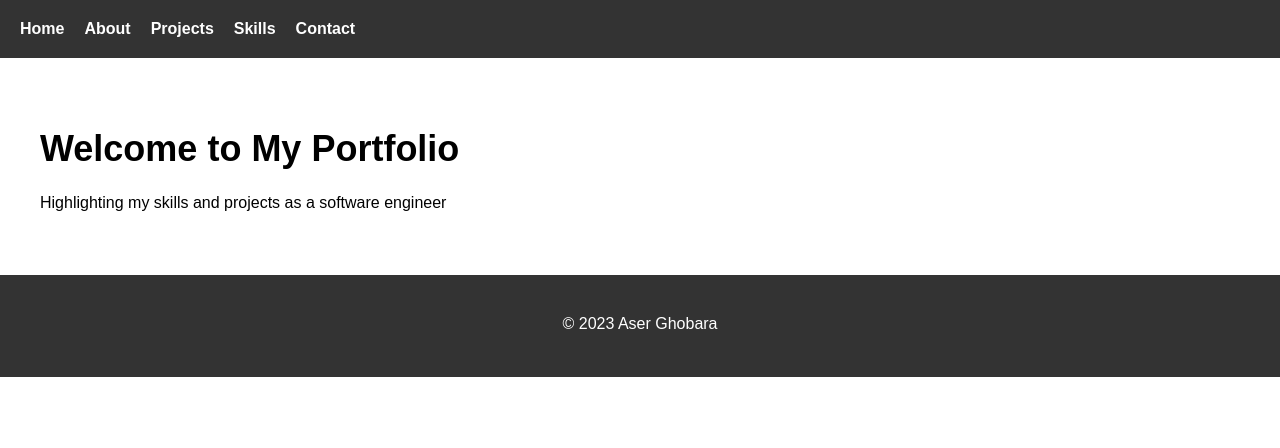
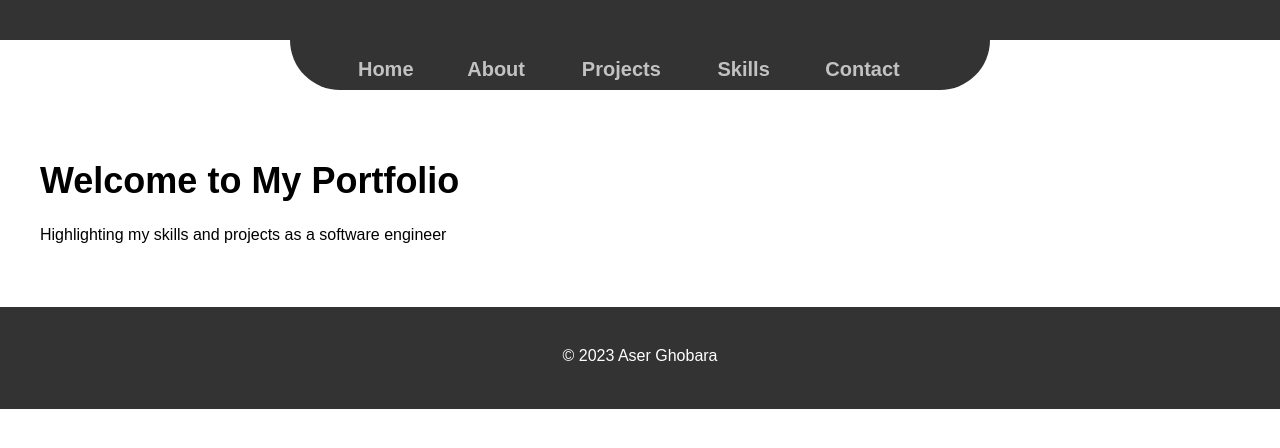
Before and after one commit to Aser-Ghobara/Portfolio, a React (Create React App) app: page / in a window 1280 px wide. Shown: the top 448 px of the page. Built offline with nearby package versions, Linux system fonts and the light colour scheme.

Commit message:
Updated navagation bar.

```diff
--- a/package.json
+++ b/package.json
@@ -14,6 +14,7 @@
     "react-quill": "^2.0.0",
     "react-router-dom": "^6.12.0",
     "react-scripts": "5.0.1",
+    "react-tsparticles": "^2.10.1",
     "uuid": "^9.0.0",
     "web-vitals": "^2.1.4"
   },
--- a/public/index.html
+++ b/public/index.html
@@ -5,7 +5,7 @@
     <link rel="icon" href="%PUBLIC_URL%/favicon.ico" />
     <meta name="viewport" content="width=device-width, initial-scale=1" />
     <meta name="theme-color" content="#000000" />
-    <meta name="description" content="Lotion. Like Notion, but worse." />
+    <meta name="description" content="A website to display Aser's work." />
     <link rel="apple-touch-icon" href="%PUBLIC_URL%/logo192.png" />
     <!--
       manifest.json provides metadata used when your web app is installed on a
@@ -21,7 +21,7 @@
       work correctly both with client-side routing and a non-root public URL.
       Learn how to configure a non-root public URL by running `npm run build`.
     -->
-    <title>Lotion</title>
+    <title>Aser Ghobara's Portfolio</title>
   </head>
   <body>
     <noscript>You need to enable JavaScript to run this app.</noscript>
--- a/src/App.js
+++ b/src/App.js
@@ -8,19 +8,30 @@ import Skills from './Skills';
 import Contact from './Contact';
 
 const App = () => {
+
   return (
     <div className="portfolio">
       <header>
         <nav>
           <ul>
+
+          </ul>
+        </nav>
+      </header>
+    <div className="wheelbox">
+      <div className="half-wheel-container">
+          <nav>
+            <ul>
             <li><Link to="/">Home</Link></li>
             <li><Link to="/about">About</Link></li>
             <li><Link to="/projects">Projects</Link></li>
             <li><Link to="/skills">Skills</Link></li>
             <li><Link to="/contact">Contact</Link></li>
-          </ul>
-        </nav>
-      </header>
+            </ul>
+          </nav>
+        </div>
+    </div>
+
 
       <main>
         <Routes>
@@ -37,6 +48,6 @@ const App = () => {
       </footer>
     </div>
   );
-}
+};
 
 export default App;
--- a/src/index.css
+++ b/src/index.css
@@ -19,21 +19,30 @@ nav ul {
   margin: 0;
   padding: 0;
   display: flex;
+  justify-content: center;
+  position: relative; /* Needed for z-index stacking */
 }
 
 nav li {
-  margin-right: 20px;
+  margin-left: 10px;
+  margin-right: 30px;
+  transition: transform 0.3s ease; /* Smooth animation for scaling */
+  font-size: 25px;
 }
 
 nav a {
   color: #fff;
   text-decoration: none;
   font-weight: bold;
-  transition: color 0.3s ease;
 }
 
-nav a:hover {
-  color: #ff6600;
+nav li:hover {
+  transform: scale(1.5); /* Enlarge the hovered item */
+}
+
+nav li:not(:hover) {
+  transform: translateY(50%) scale(0.8); /* Translate and scale other items */
+  opacity: 0.7; /* Reduce opacity for other items */
 }
 
 main {
@@ -111,3 +120,19 @@ footer {
   padding: 20px;
   text-align: center;
 }
+
+.half-wheel-container {
+  width: 700px; /* Adjust this to control the size of the half wheel */
+  height: 50px; /* Adjust this to control the size of the half wheel */
+  background-color: #333;
+  border-radius: 0 0 100px 100px; /* Create the half wheel shape using border-radius */
+  overflow: hidden; /* Hide any overflow to maintain the shape */
+  position: relative; /* Needed for z-index stacking */
+
+}
+
+.wheelbox {
+  justify-content: center;
+  align-items: center;
+  display: flex;
+}
```
Also changed, not shown: 1 other file (tests, documents, lock files or other folders).
